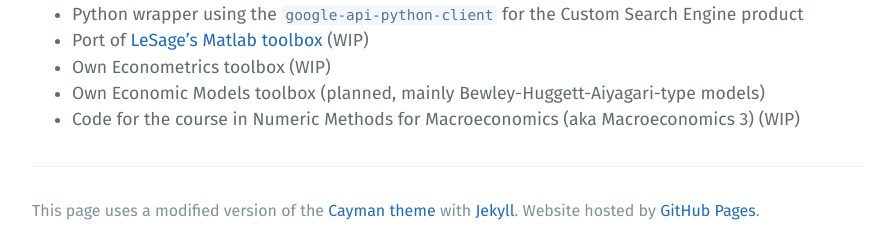
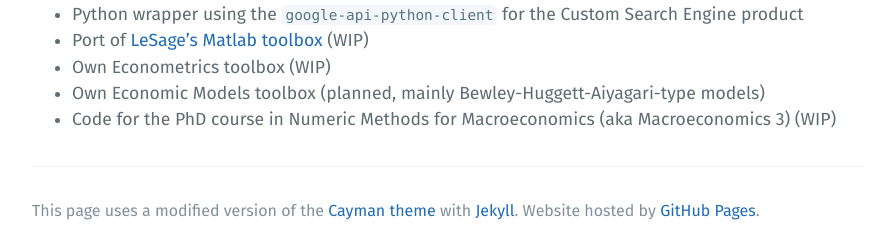
Before and after one commit to AndreaPasqualini/andreapasqualini.github.io, a Jekyll site: the page built from index.md, in a window 1280 px wide and 900 px high, scrolled down 1814 px. Shown: the part 645-897 px from the top of the window, without its empty margins (192-1083 px from the left). Built offline with Jekyll 4.4.1, drawn with Linux system fonts in a browser that asks for light colours.

Commit message:
Update index.md

```diff
--- a/index.md
+++ b/index.md
@@ -83,4 +83,4 @@ I will probably upload the code of the following libraries I am working on here
 * Port of [LeSage's Matlab toolbox](http://www.spatial-econometrics.com/) (WIP)
 * Own Econometrics toolbox (WIP)
 * Own Economic Models toolbox (planned, mainly Bewley-Huggett-Aiyagari-type models)
-* Code for the course in Numeric Methods for Macroeconomics (aka Macroeconomics 3) (WIP)
+* Code for the PhD course in Numeric Methods for Macroeconomics (aka Macroeconomics 3) (WIP)
```
